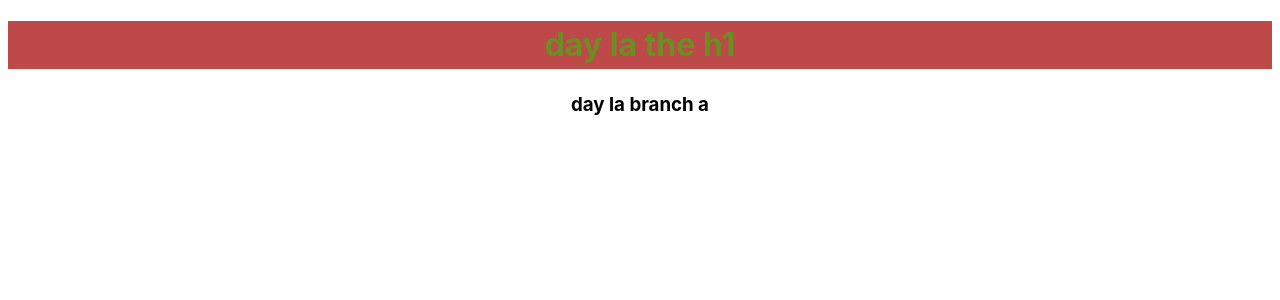
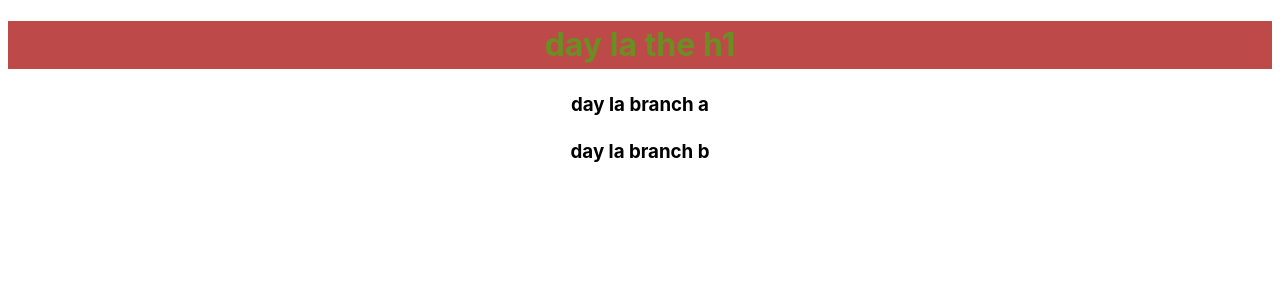
Before and after one commit to nguyenlongnd/learnGit, a React (Vite) app in the folder learnGit/: page / in a window 1280 px wide. Shown: the top 300 px of the page. Built offline with nearby package versions, Linux system fonts and the light colour scheme.

Commit message:
commit b

```diff
--- a/learnGit/src/App.jsx
+++ b/learnGit/src/App.jsx
@@ -3,6 +3,7 @@ import reactLogo from './assets/react.svg'
 import viteLogo from '/vite.svg'
 import './App.css'
 import BranchA from './BranchA'
+import BranchB from './BranchB'
 
 function App() {
   const [count, setCount] = useState(0)
@@ -11,6 +12,7 @@ function App() {
     <>
       <h1>day la the h1</h1>
       <BranchA/>
+      <BranchB/>
     </>
   )
 }
--- /dev/null
+++ b/learnGit/src/BranchB.jsx
@@ -0,0 +1,10 @@
+function BranchB() {
+
+  return (
+    <>
+      <h3>day la branch b</h3>
+    </>
+  )
+}
+
+export default BranchB
```
